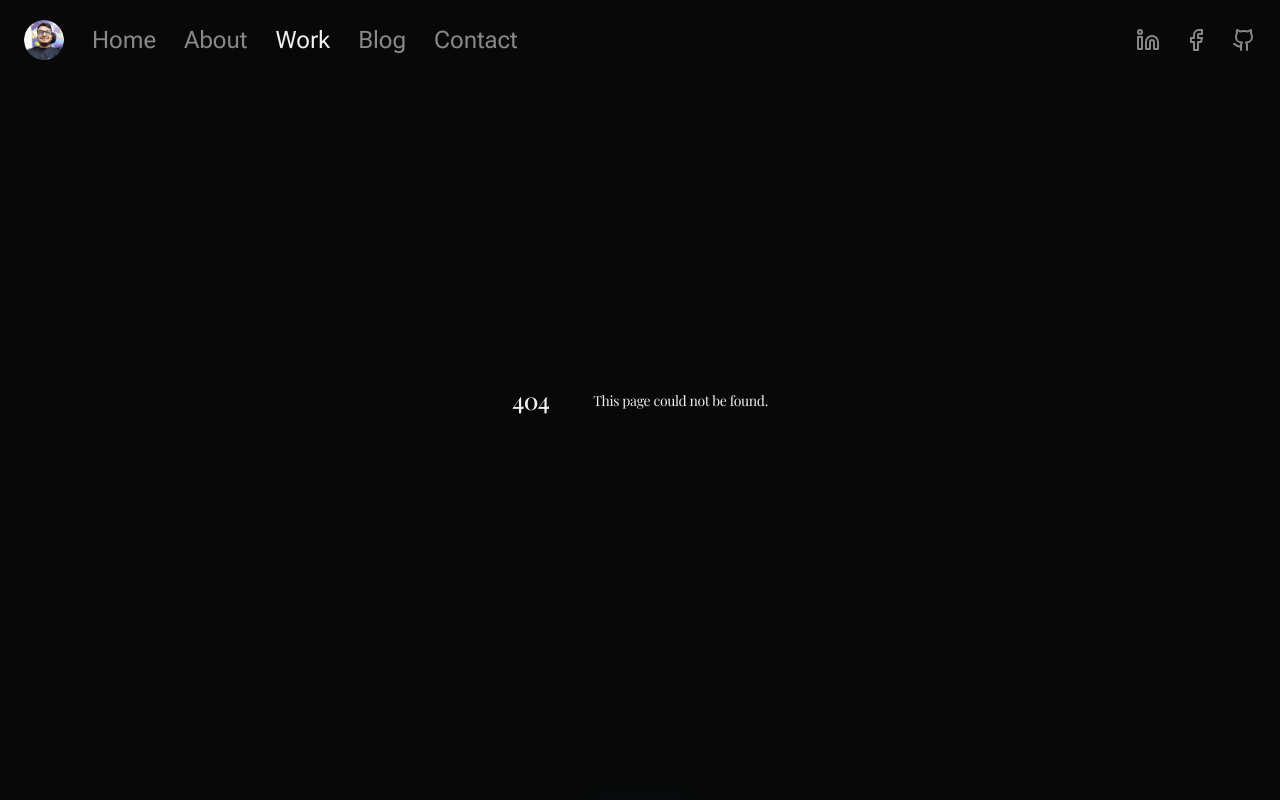
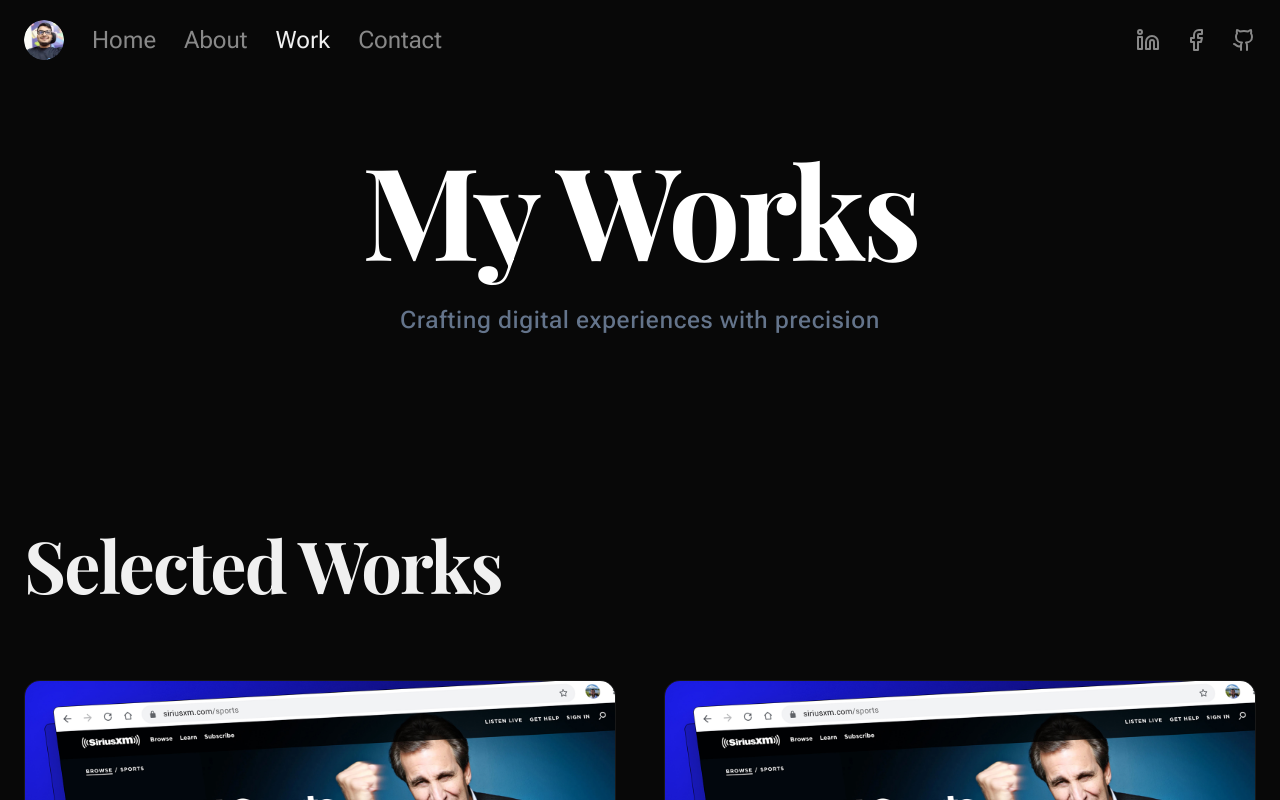
Before and after one commit to sakilanwar12/sakil-anwar, a Next.js app: page /work in a window 1280 px wide. Before the commit this address had no page. Shown: the top 800 px of the page. Built offline with nearby package versions, Linux system fonts and the light colour scheme; a web font is replaced by a local one.

Commit message:
add/sub pages

```diff
--- a/src/app/Components/Hero.tsx
+++ b/src/app/Components/Hero.tsx
@@ -107,7 +107,7 @@ function Hero() {
                 asChild
                 className="group relative h-14 overflow-hidden rounded-full bg-white px-10 text-lg font-bold text-black transition-all hover:scale-[1.02] hover:shadow-[0_0_30px_rgba(255,255,255,0.2)]"
               >
-                <Link href="/works">View Works</Link>
+                <Link href="/work">View Works</Link>
               </Button>
               <Button
                 asChild
@@ -149,7 +149,8 @@ function Hero() {
                       <span className="text-white">stack</span>
                       <span className="text-white">=</span>
                       <span className="text-emerald-400">
-                        ['React', 'Next.js', 'TypeScript',"Vue.js","Remix","Node.js"]
+                        ['React', 'Next.js',
+                        'TypeScript',"Vue.js","Remix","Node.js"]
                       </span>
                     </div>
                     <div className="flex gap-3">
--- /dev/null
+++ b/src/app/Components/SubHero.tsx
@@ -0,0 +1,71 @@
+"use client";
+
+import { motion, Variants } from "motion/react";
+
+interface SubHeroProps {
+  title: string;
+  subtitle: string;
+}
+
+function SubHero({ title, subtitle }: SubHeroProps) {
+  const containerVars: Variants = {
+    initial: { opacity: 0 },
+    animate: {
+      opacity: 1,
+      transition: {
+        staggerChildren: 0.1,
+        delayChildren: 0.2,
+      },
+    },
+  };
+
+  const itemVars: Variants = {
+    initial: { opacity: 0, y: 20 },
+    animate: {
+      opacity: 1,
+      y: 0,
+      transition: { duration: 0.8, ease: [0.16, 1, 0.3, 1] as const },
+    },
+  };
+
+  return (
+    <section className="relative flex h-[50vh] min-h-[400px] items-center justify-center overflow-hidden pt-20">
+      {/* Background System */}
+      <div className="absolute inset-0 -z-10">
+        <div className="absolute inset-0 bg-[#0a0a0a]" />
+        <div
+          className="absolute inset-0 opacity-[0.05]"
+          style={{
+            backgroundImage: `linear-gradient(to right, #ffffff08 1px, transparent 1px), linear-gradient(to bottom, #ffffff08 1px, transparent 1px)`,
+            backgroundSize: "60px 60px",
+            maskImage:
+              "radial-gradient(circle at center, black, transparent 80%)",
+          }}
+        />
+        <div className="absolute top-1/2 left-1/2 size-[600px] -translate-x-1/2 -translate-y-1/2 rounded-full bg-cyan-500/5 blur-[120px]" />
+      </div>
+
+      <motion.div
+        variants={containerVars}
+        initial="initial"
+        animate="animate"
+        className="relative z-10 container px-6 text-center"
+      >
+        <motion.h1
+          variants={itemVars}
+          className="font-serif text-6xl font-bold tracking-tight text-white md:text-8xl lg:text-9xl"
+        >
+          {title}
+        </motion.h1>
+        <motion.p
+          variants={itemVars}
+          className="text-default-300 mx-auto mt-8 max-w-2xl text-lg font-medium tracking-wide md:text-xl lg:text-2xl"
+        >
+          {subtitle}
+        </motion.p>
+      </motion.div>
+    </section>
+  );
+}
+
+export default SubHero;
--- /dev/null
+++ b/src/app/about/page.tsx
@@ -0,0 +1,17 @@
+import Experience from "@/components/sections/Experience";
+import Skills from "@/components/sections/Skills";
+import TechStack from "@/components/sections/TechStack";
+import ClosingQuote from "../Components/ClosingQuote";
+import SubHero from "../Components/SubHero";
+
+export default function AboutPage() {
+  return (
+    <>
+      <SubHero title="About Me" subtitle="The Story Behind the Code" />
+      <Experience />
+      <TechStack />
+      <Skills />
+      <ClosingQuote />
+    </>
+  );
+}
--- /dev/null
+++ b/src/app/contact/page.tsx
@@ -0,0 +1,14 @@
+import Contact from "@/components/sections/Contact";
+import SubHero from "../Components/SubHero";
+
+export default function ContactPage() {
+  return (
+    <>
+      <SubHero
+        title="Contact"
+        subtitle="Let's build something amazing together"
+      />
+      <Contact />
+    </>
+  );
+}
--- a/src/app/page.tsx
+++ b/src/app/page.tsx
@@ -9,7 +9,6 @@ import Hero from "./Components/Hero";
 function WebDeveloperPortfolio() {
   return (
     <>
-
       <Hero />
       <MyWork />
       <Experience />
@@ -17,7 +16,6 @@ function WebDeveloperPortfolio() {
       <Skills />
       <ClosingQuote />
       <Contact />
-
     </>
   );
 }
--- /dev/null
+++ b/src/app/work/page.tsx
@@ -0,0 +1,14 @@
+import MyWork from "../Components/MyWork";
+import SubHero from "../Components/SubHero";
+
+export default function WorkPage() {
+  return (
+    <>
+      <SubHero
+        title="My Works"
+        subtitle="Crafting digital experiences with precision"
+      />
+      <MyWork />
+    </>
+  );
+}
--- a/src/components/Header/Nav/menus.ts
+++ b/src/components/Header/Nav/menus.ts
@@ -11,10 +11,6 @@ export const menus = [
     name: "Work",
     path: "/work",
   },
-  {
-    name: "Blog",
-    path: "/blog",
-  },
     {
     name: "Contact",
     path: "/contact",
--- a/src/components/sections/Footer/index.tsx
+++ b/src/components/sections/Footer/index.tsx
@@ -63,19 +63,19 @@ function Footer() {
           <div className="flex flex-col items-end space-y-8">
             <div className="flex items-center gap-8">
               <Link
-                href="#about"
+                href="/about"
                 className="text-default-200 font-mono text-xs tracking-widest uppercase transition-colors hover:text-white"
               >
                 About
               </Link>
               <Link
-                href="#work"
+                href="/work"
                 className="text-default-200 font-mono text-xs tracking-widest uppercase transition-colors hover:text-white"
               >
                 My Works
               </Link>
               <Link
-                href="#contact"
+                href="/contact"
                 className="border-default-500/30 text-default-200 rounded-lg border px-6 py-2.5 font-mono text-xs tracking-widest uppercase transition-all hover:border-cyan-500/50 hover:text-cyan-400"
               >
                 Contact Me
@@ -106,7 +106,7 @@ function Footer() {
 
           <button
             onClick={scrollToTop}
-            className="group hover:border-default-400/30 flex size-12 cursor-pointer items-center justify-center rounded-full border border-default-100/20 bg-white/2 transition-all"
+            className="group hover:border-default-400/30 border-default-100/20 flex size-12 cursor-pointer items-center justify-center rounded-full border bg-white/2 transition-all"
           >
             <ArrowUp
               size={18}
```
